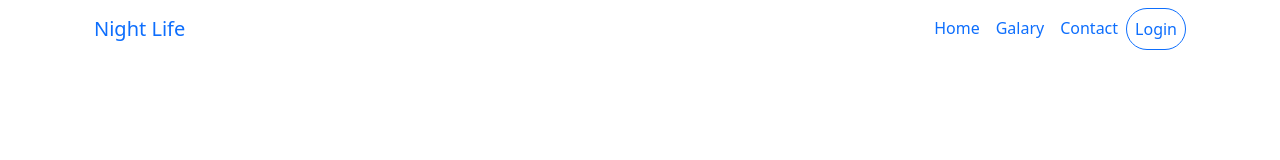
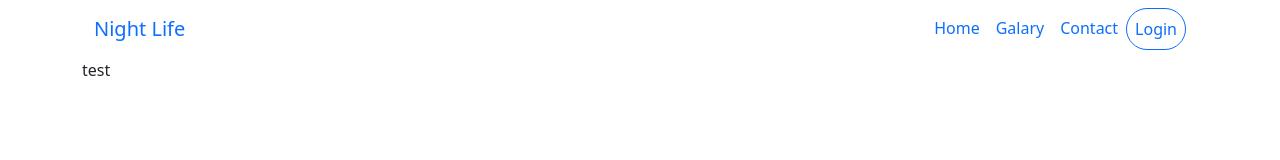
Before and after one commit to diphokoo/NightLife, a Vue app: page / in a window 1280 px wide. Shown: the top 160 px of the page. Built offline with nearby package versions, Linux system fonts and the light colour scheme.

Commit message:
setting up the header

```diff
--- a/src/App.vue
+++ b/src/App.vue
@@ -1,16 +1,19 @@
 <template>
   <div class="container">
     <NavBar />
+    <Header />
   </div>
 </template>
 
 <script>
 import NavBar from './components/NavBar.vue'
+import Header from './components/Header.vue'
 
 export default {
   name: 'App',
   components: {
-    NavBar
+    NavBar,
+    Header
   }
 }
 </script>
--- /dev/null
+++ b/src/components/Header.vue
@@ -0,0 +1,11 @@
+<template>
+    <p>test</p>
+</template>
+<script>
+    export default {
+        name: 'Header',
+        props: {
+            Headers: Array,
+        }
+    }
+</script>
```
